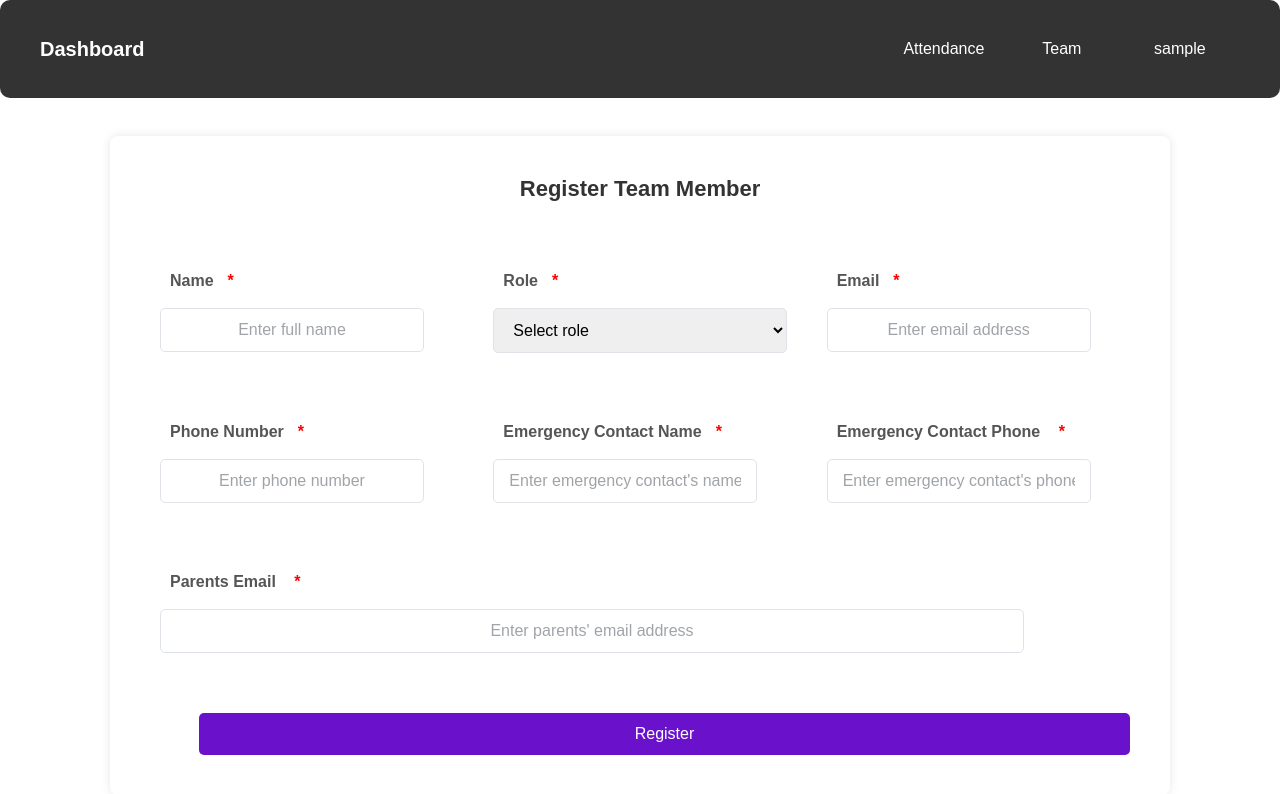
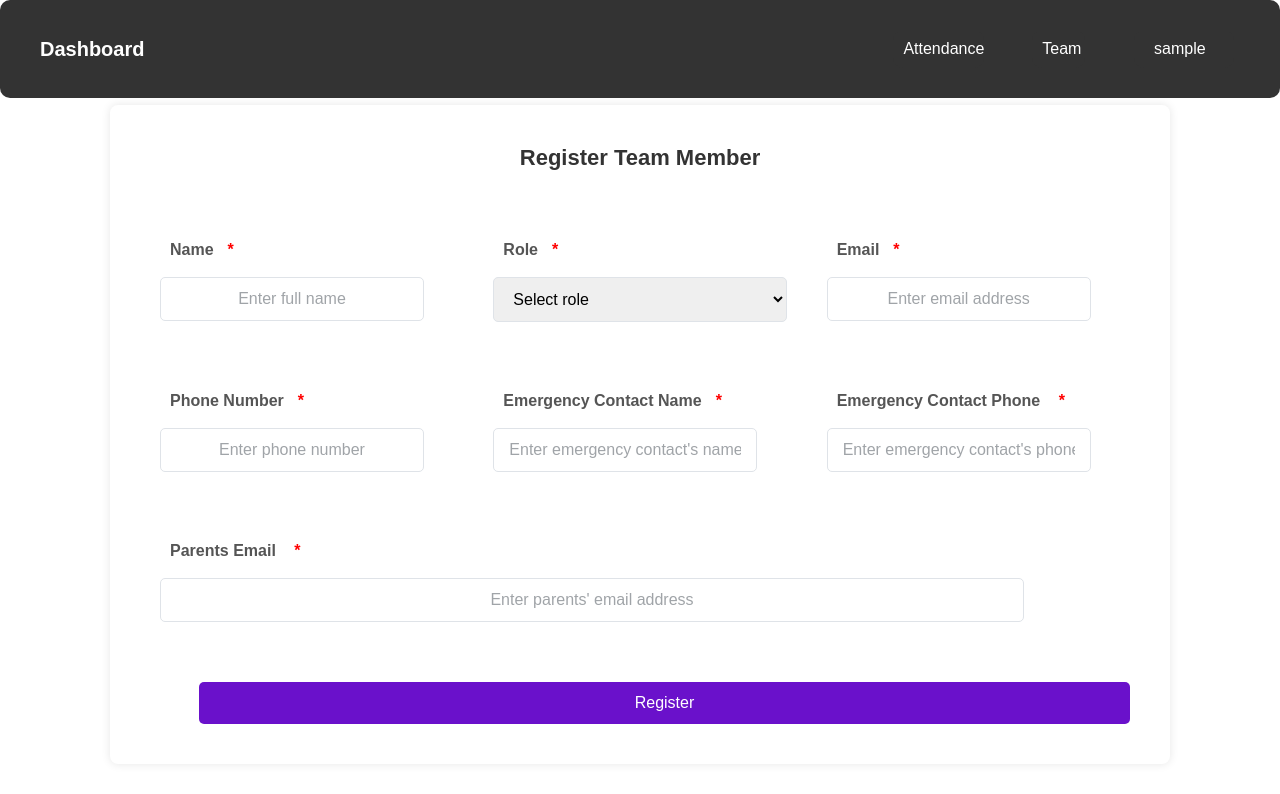
Before and after one commit to bhotw/354_attendance, a React (Create React App) app in the folder admin/: page /register-team-member in a window 1280 px wide. Shown: the top 794 px of the page. Built offline with nearby package versions, Linux system fonts and the light colour scheme; no server answers; sample sign-in values are in the browser's storage.

Commit message:
trying to fix the overflow issue

```diff
--- a/admin/src/components/RegisterTeamMember.css
+++ b/admin/src/components/RegisterTeamMember.css
@@ -9,16 +9,16 @@ body {
   font-family: 'Arial', sans-serif;
   background-color: #f4f6f9;
   margin: 60px;
-   height: 100%;
-  overflow-y: auto;
 }
 
 
 .registration-container {
   display: flex;
-  justify-content: center;
+  flex-direction: column;
+  justify-content: flex-start;
   align-items: center;
   padding: 40px 20px;
+  min-height: 100vh;
 }
 
 
```
